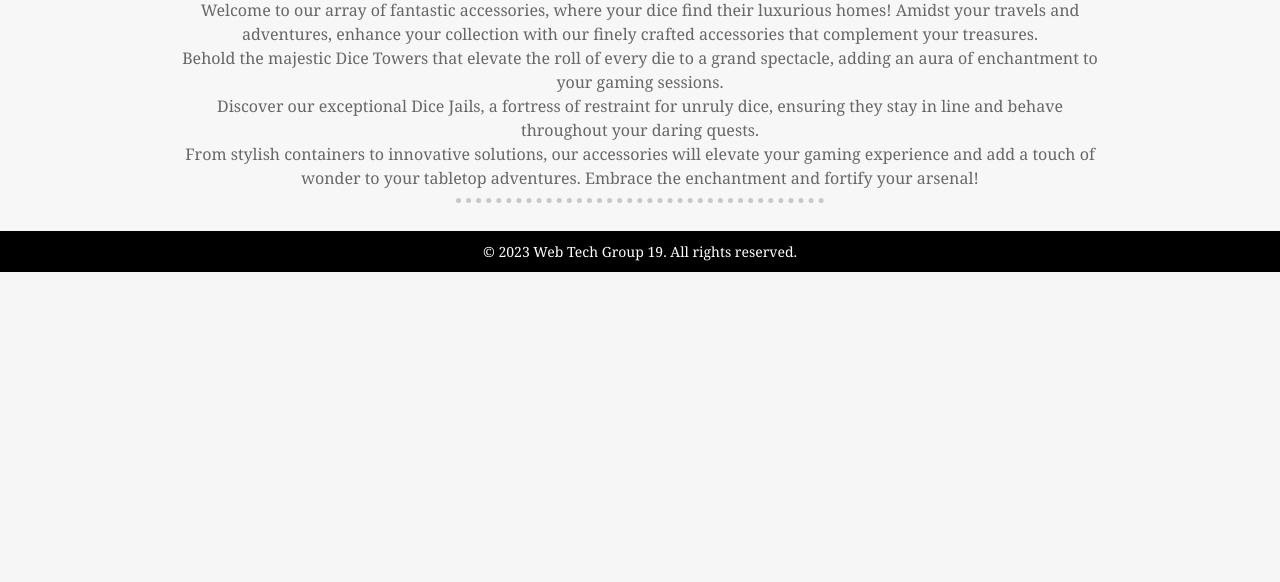
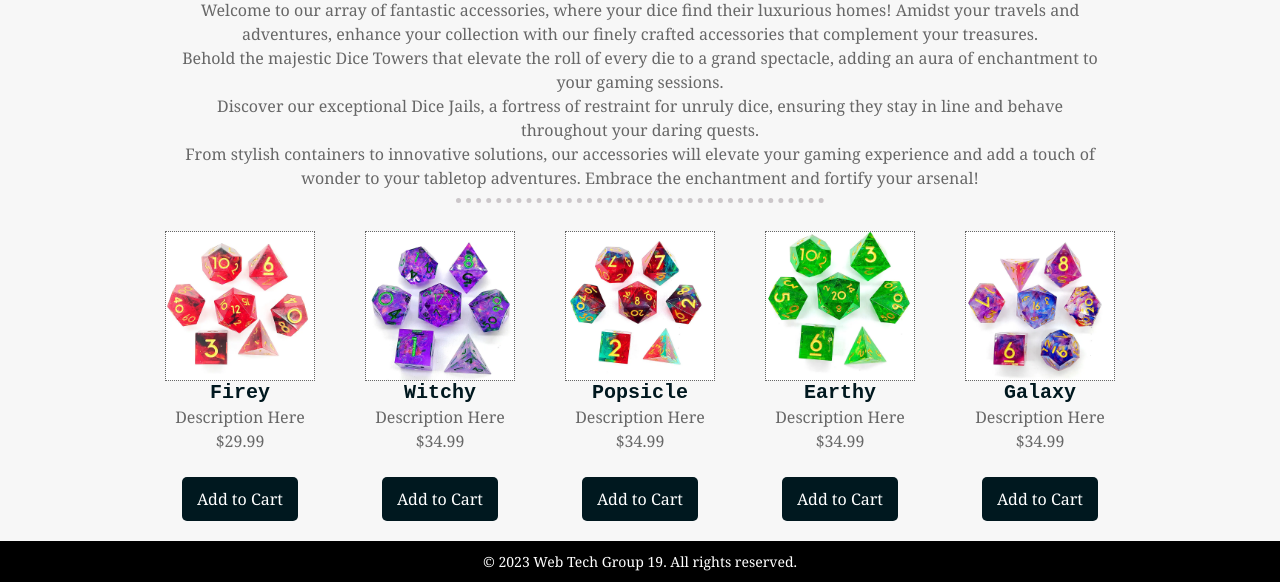
Before and after one commit to blakage/JavaScript-store-front, a Node server app: page /accessories/ in a window 1280 px wide. Shown: the part 531-1113 px from the top of the page. Before the commit the page ends 803 px from the top, so only its background shows below. Run offline with Node 20, Linux system fonts and the light colour scheme; some libraries are stand-ins or nearby versions.

Commit message:
accessories

```diff
--- a/routes/accessories.js
+++ b/routes/accessories.js
@@ -1,7 +1,80 @@
-const connection = require('../connection');
+const express = require('express');
+const router = express.Router();
 
-module.exports = function (app) {
-    app.get('/accessories', function (request, response) {
-        response.render("accessories", {  });
-    });
-}
+
+// Define your array of products
+const products = [
+    {
+        id: 1,
+        name: 'Firey',
+        description: 'Description Here',
+        price: 29.99,
+        image: 'Frontend/Assets/dice1.png',
+    },
+    {
+        id: 2,
+        name: 'Witchy',
+        description: 'Description Here',
+        price: 34.99,
+        image: 'Frontend/Assets/dice2.png',
+    },
+    {
+        id: 3,
+        name: 'Popsicle',
+        description: 'Description Here',
+        price: 34.99,
+        image: 'Frontend/Assets/dice3.png',
+    },
+    {
+        id: 4,
+        name: 'Earthy',
+        description: 'Description Here',
+        price: 34.99,
+        image: 'Frontend/Assets/dice4.png',
+    },
+    {
+        id: 5,
+        name: 'Galaxy',
+        description: 'Description Here',
+        price: 34.99,
+        image: 'Frontend/Assets/dice5.png',
+    },
+
+];
+
+
+// This block logs information and renders the 'dice' template with the 'products' data
+router.get('/', function (request, response) {
+    console.log('Accessed /accessories route');
+    console.log('Products:', products);
+    response.render('accessories', { products });
+});
+
+// Sort products by price
+router.get('/sort-by-price', function (request, response) {
+    const sortedProducts = [...products].sort((a, b) => a.price - b.price);
+    response.render('accessories', { products: sortedProducts });
+});
+
+
+// Add item to the cart
+router.post('/add-to-cart/:productId', function (request, response) {
+    const productId = parseInt(request.params.productId, 10);
+
+    // Find the product in the array
+    const selectedProduct = products.find(product => product.id === productId);
+
+    if (selectedProduct) {
+        // Add the product to the cart in the session
+        if (!request.session.cart) {
+            request.session.cart = [];
+        }
+
+        request.session.cart.push(selectedProduct);
+        response.redirect('/accessories');
+    } else {
+        response.status(404).send('Product not found');
+    }
+});
+
+module.exports = router;
--- a/server.js
+++ b/server.js
@@ -48,6 +48,9 @@ const diceRouter = require('./routes/dice.js');
 // Use the diceRouter for the /dice route
 app.use('/dice', diceRouter);
 
+const accessoriesRouter = require('./routes/accessories.js');
+app.use('/accessories', accessoriesRouter);
+
 const cartRoutes = require('./routes/cart.js');
 
 // Use the cartRoutes for the /cart route
--- a/views/accessories.ejs
+++ b/views/accessories.ejs
@@ -10,6 +10,28 @@
         <hr>
     </div>
 
+    <!-- Product List Section -->
+<div id="product-list">
+    <!-- Display your products here -->
+    <% if (products && products.length) { %>
+        <% products.forEach(product => { %>
+            <div class="product" data-id="<%= product.id %>" data-name="<%= product.name %>" data-price="<%= product.price %>">
+                <img src="<%= product.image %>" alt="<%= product.name %>" width="150" height="150" style="border: 1px dotted #676767;">
+                <h2><%= product.name %></h2>
+                <p><%= product.description %></p>
+                <p>$<%= product.price.toFixed(2) %></p><BR>
 
+                <!-- Add to Cart Form -->
+                <!-- Add to Cart Form -->
+            <form action="/accessories/add-to-cart/<%= product.id %>" method="POST">
+                <button type="submit">Add to Cart</button>
+            </form>
+
+            </div>
+        <% }); %>
+    <% } else { %>
+        <p>No products available.</p>
+    <% } %>
+</div>
 
 <%- include('../partials/footer.ejs') %>
```
